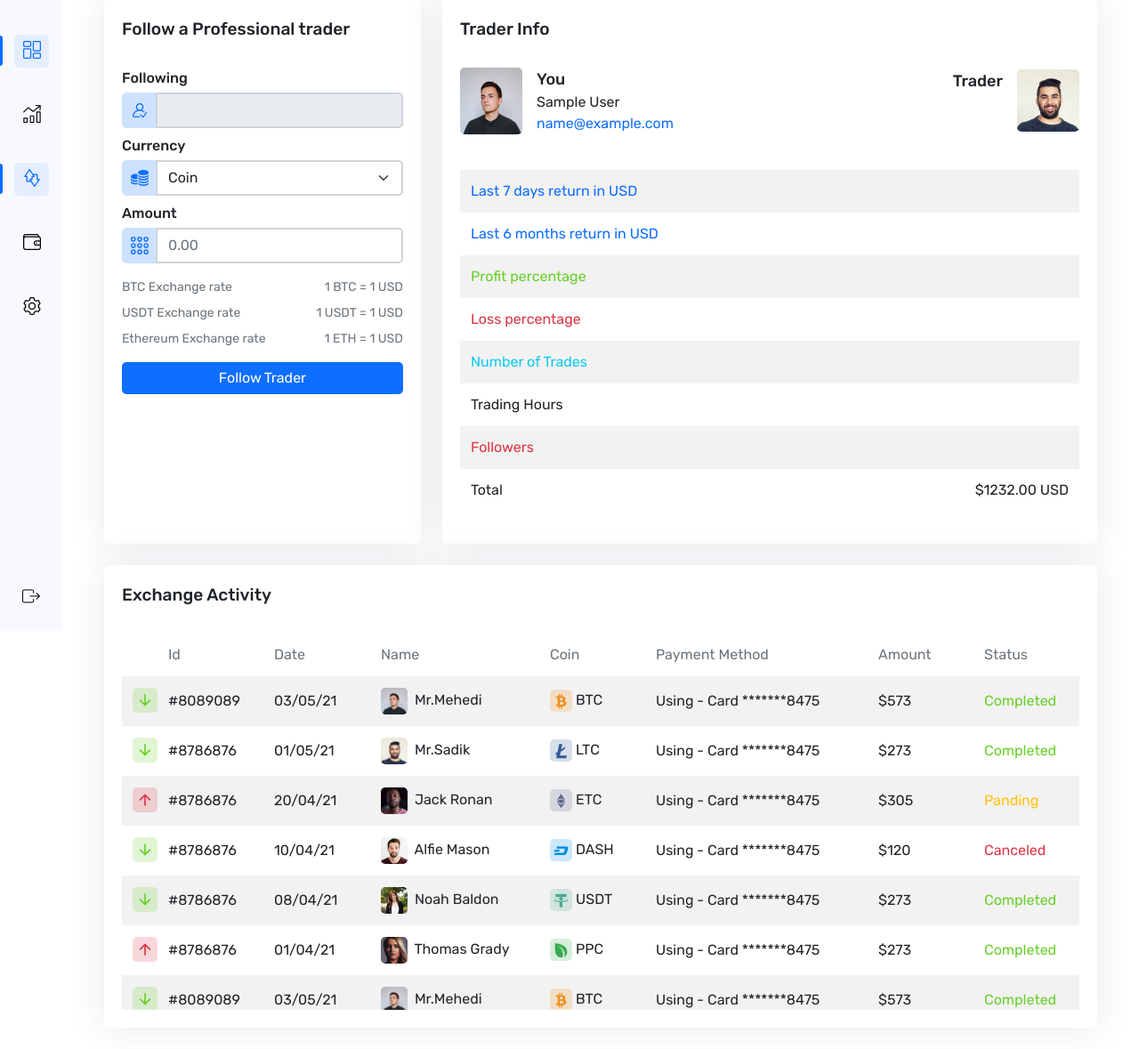
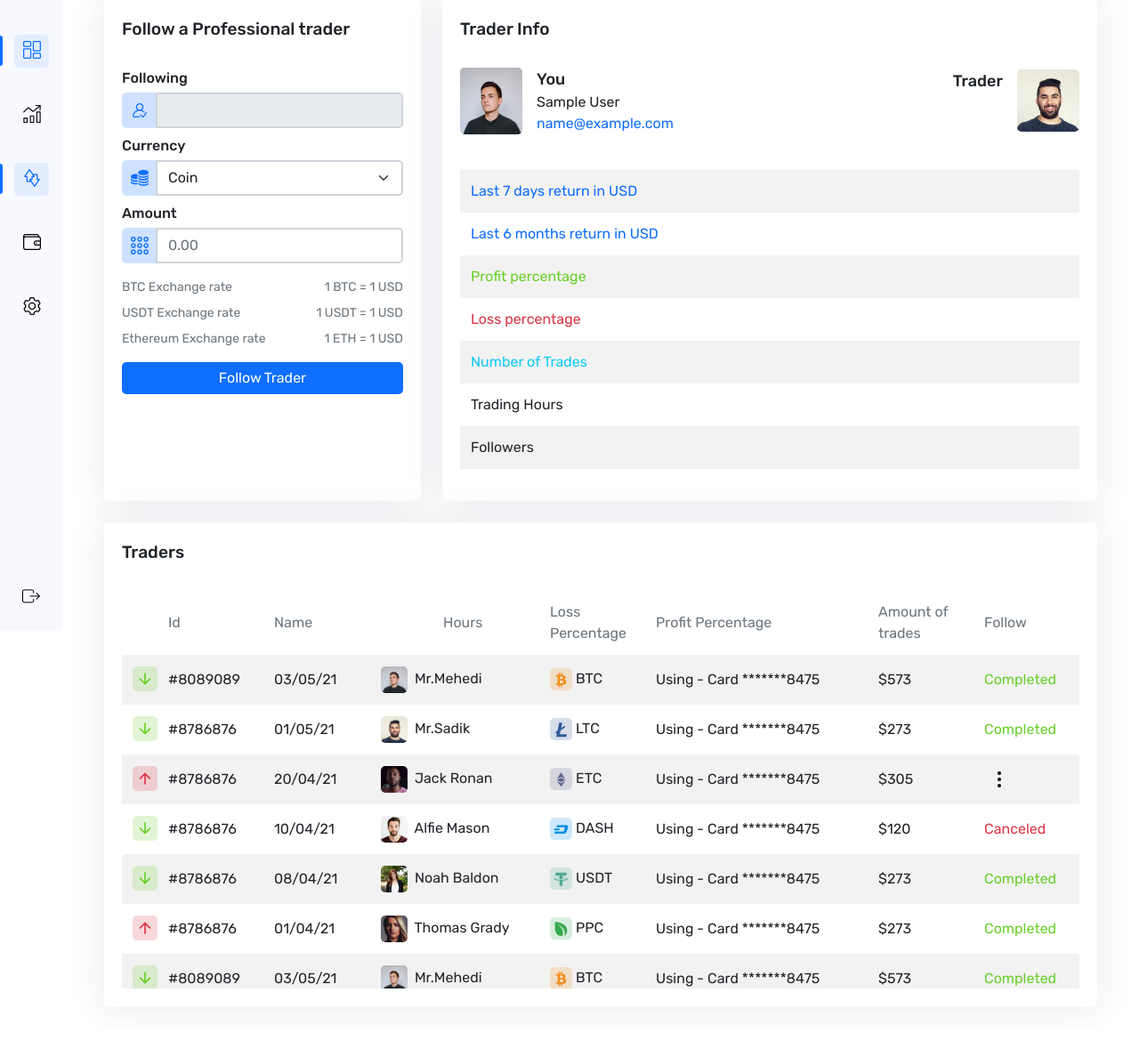
Before and after one commit to De-Code-Slayer/Crypto-Trading-ugojazzy, a Flask app: page /dashboard/transfers in a window 1280 px wide. Shown: the part 91-1270 px from the top of the page at 89% size. After the commit the page ends 1202 px from the top, so only its background shows below. Run offline with Flask 3, Linux system fonts and the light colour scheme; the visitor is signed in with stand-in values (Sample User, id 1); some libraries are stand-ins or nearby versions.

Commit message:
traders list

```diff
--- a/app/templates/dashboard/exchange.html
+++ b/app/templates/dashboard/exchange.html
@@ -674,23 +674,25 @@
         <td>Trading Hours</td>
         <td class="text-end">{{trader.trading_hours}}</td>
       </tr>
-      <tr class="text-danger">
+      <tr>
         <td>Followers</td>
         <td class="text-end">{{trader.followers}}</td>
       </tr>
-      <tr>
+      <!-- <tr>
         <td>Total</td>
         <td class="text-end">$1232.00 USD</td>
-      </tr>
+      </tr> -->
     </tbody>
   </table>
 </div>
 </div>
 </div>
 </div>
+
+<!-- Traders -->
 <div class="col-12"><div class="card">
 <div class="card-header">
-<h4 class="card-title">Exchange Activity</h4>
+<h4 class="card-title">Traders</h4>
 </div>
 <div class="card-body ch-table">
 <div class="table-responsive">
@@ -719,12 +721,12 @@
           ></i> -->
         </td>
         <td class="border-0">Id</td>
-        <td class="border-0 cw-120">Date</td>
         <td class="border-0 cw-190">Name</td>
-        <td class="border-0">Coin</td>
-        <td class="border-0 cw-250">Payment Method</td>
-        <td class="border-0">Amount</td>
-        <td class="border-0">Status</td>
+        <td class="border-0 cw-120">Hours</td>
+        <td class="border-0">Loss Percentage</td>
+        <td class="border-0 cw-250">Profit Percentage</td>
+        <td class="border-0">Amount of trades</td>
+        <td class="border-0">Follow</td>
         <!-- <td class="border-0">Action</td> -->
       </tr>
     </thead>
@@ -934,8 +936,8 @@
         </td>
         <td class="cw-250">Using - Card *******8475</td>
         <td>$305</td>
-        <td class="text-warning text-capitalize">Panding</td>
-        <!-- <td><div class="dropdown">
+        <!-- <td class="text-warning text-capitalize">Panding</td> -->
+        <td><div class="dropdown">
 <a data-toggle="dropdown" href="#" class="p-2">
 <svg
   class="svgh-18"
@@ -985,7 +987,7 @@
 <a href="#" class="text-danger dropdown-item">Canceled</a>
 </div>
 </div>
-</td> -->
+</td>
       </tr>
       <tr>
         <td class="cw-40">
@@ -1450,7 +1452,7 @@
         </td>
         <td class="cw-250">Using - Card *******8475</td>
         <td>$305</td>
-        <td class="text-warning text-capitalize">Panding</td>
+        <!-- <td class="text-warning text-capitalize">Panding</td> -->
         <!-- <td><div class="dropdown">
 <a data-toggle="dropdown" href="#" class="p-2">
 <svg
--- a/app/templates/landing/signup.html
+++ b/app/templates/landing/signup.html
@@ -88,7 +88,7 @@
 												<input type="checkbox" name="signup-term" required> <span> I accept and agree with the terms of the <a href="#">User Agreement</a>.</span>
 											</div>
 										</div>
-										<p id="validationMessage"></p>
+										<p class="text-danger" id="validationMessage"></p>
 
 										<button type="submit" class="btn btn-alt">Signup</button>
 										<span class="gaps"></span>
```
